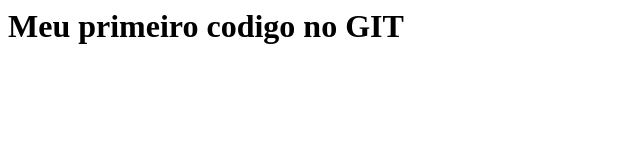
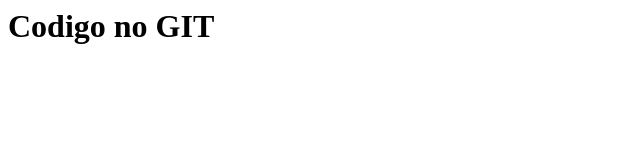
Before and after one commit to digno01/apresentacaoGit, a plain HTML site: page index.html in a window 1280 px wide. Shown: the whole page, without its empty margins (0-640 px from the left). Drawn offline with Linux system fonts and the light colour scheme.

Commit message:
Alterecao no index.html

```diff
--- a/index.html
+++ b/index.html
@@ -1,7 +1,7 @@
 <html>
 <title>Versionamento de codigo</title>
 <body>
-	<h1> Meu primeiro codigo no GIT</h1>
+	<h1> Codigo no GIT</h1>
 </body>
 
 </html>
```
